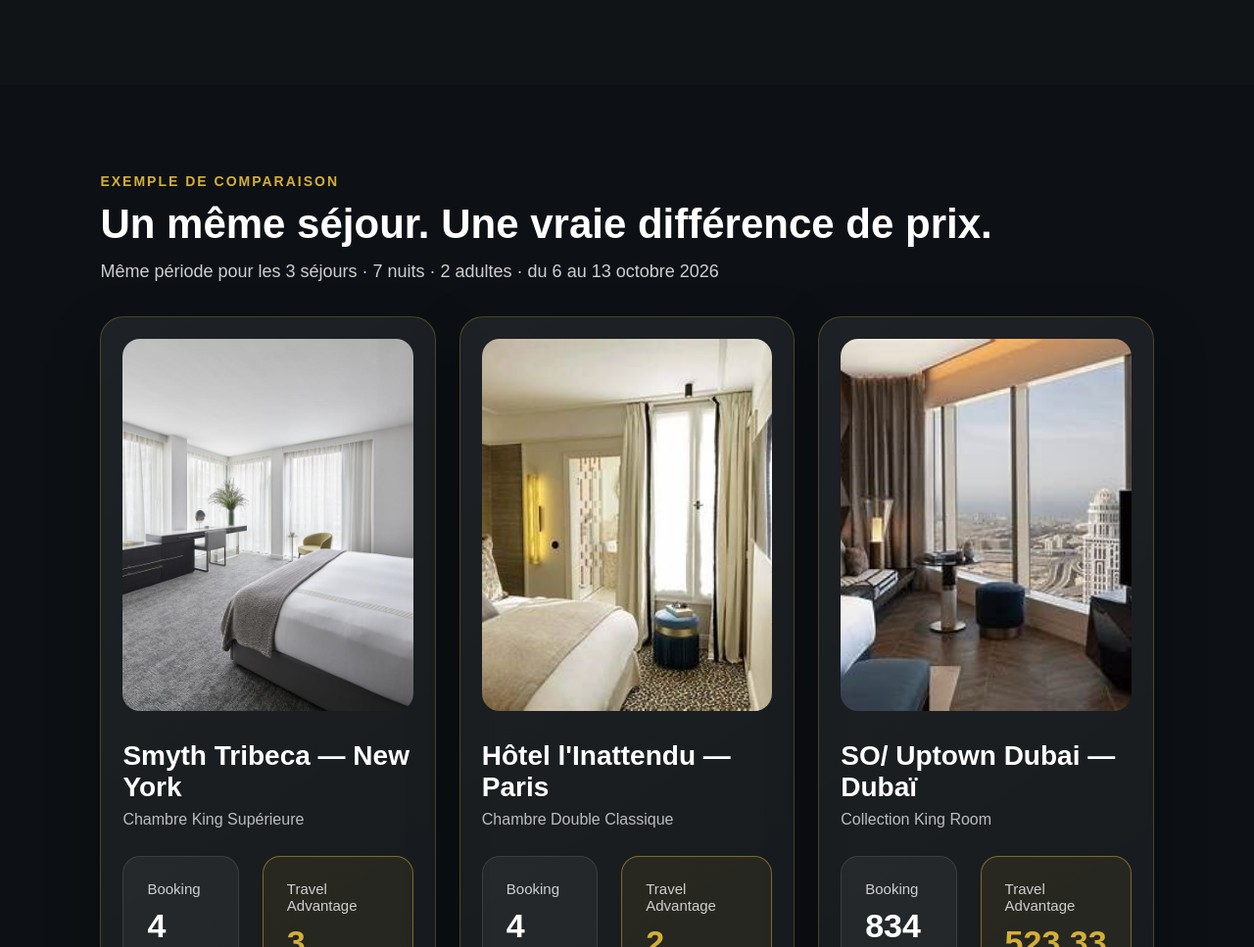
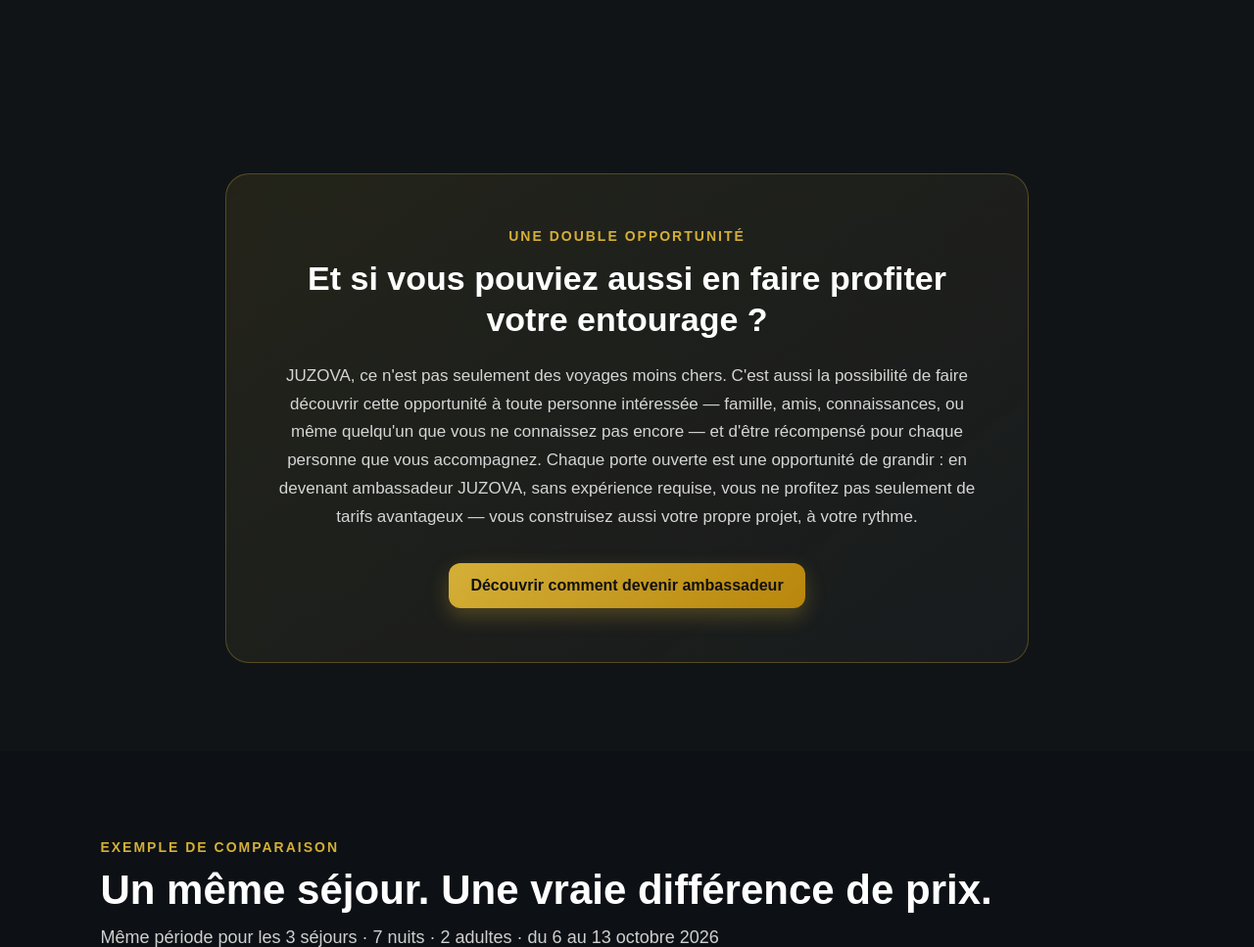
Before and after one commit to vincent-juzova-oss/juzova-landing, a plain HTML site: page landing-page/index.html in a window 1280 px wide. Shown: the part 1489-2456 px from the top of the page at 98% size. Drawn offline with Linux system fonts and the light colour scheme.

Commit message:
Ajout section ambassadeur avec redirection vers Google Agenda

```diff
--- a/landing-page/index.html
+++ b/landing-page/index.html
@@ -185,6 +185,26 @@
     </div>
 
 </section>
+    </section>
+
+    <section class="ambassador-section" id="ambassadeur">
+        <div class="ambassador-container">
+            <p class="ambassador-kicker">UNE DOUBLE OPPORTUNITÉ</p>
+            <h2>Et si vous pouviez aussi en faire profiter votre entourage&nbsp;?</h2>
+            <p class="ambassador-text">
+                JUZOVA, ce n'est pas seulement des voyages moins chers. C'est aussi la
+                possibilité de faire découvrir cette opportunité à toute personne
+                intéressée — famille, amis, connaissances, ou même quelqu'un que vous
+                ne connaissez pas encore — et d'être récompensé pour chaque personne
+                que vous accompagnez. Chaque porte ouverte est une opportunité de
+                grandir&nbsp;: en devenant ambassadeur JUZOVA, sans expérience requise,
+                vous ne profitez pas seulement de tarifs avantageux — vous construisez
+                aussi votre propre projet, à votre rythme.
+            </p>
+            <a class="button button-primary" href="https://calendar.app.google/DG9ZLn327Crxk7m77" target="_blank" rel="noopener">
+                Découvrir comment devenir ambassadeur
+            </a>
+        </div>
     </section>
 
     <div class="thomas-panel" id="thomas-panel" aria-hidden="true">
--- a/landing-page/style.css
+++ b/landing-page/style.css
@@ -661,6 +661,56 @@
     background: #0d1115;
 }
 
+.ambassador-section{
+    background:#101417;
+    padding:90px 8%;
+    text-align:center;
+}
+
+.ambassador-container{
+    max-width:820px;
+    margin:0 auto;
+    background:linear-gradient(
+        145deg,
+        rgba(212,175,55,.10),
+        rgba(255,255,255,.03)
+    );
+    border:1px solid rgba(212,175,55,.30);
+    border-radius:24px;
+    padding:55px 45px;
+}
+
+.ambassador-kicker{
+    color:#d4af37;
+    font-size:14px;
+    font-weight:700;
+    letter-spacing:2px;
+    margin-bottom:14px;
+}
+
+.ambassador-section h2{
+    font-size:34px;
+    color:#fff;
+    margin-bottom:22px;
+    line-height:1.25;
+}
+
+.ambassador-text{
+    color:#d5d5d5;
+    font-size:17px;
+    line-height:1.7;
+    margin-bottom:32px;
+}
+
+@media (max-width:600px){
+    .ambassador-container{
+        padding:40px 25px;
+    }
+    .ambassador-section h2{
+        font-size:26px;
+    }
+}
+
 .comparison-container {
     max-width: 1400px;
     margin: 0 auto;
```
Also changed, not shown: landing-page/thomas-avatar.png (added).
